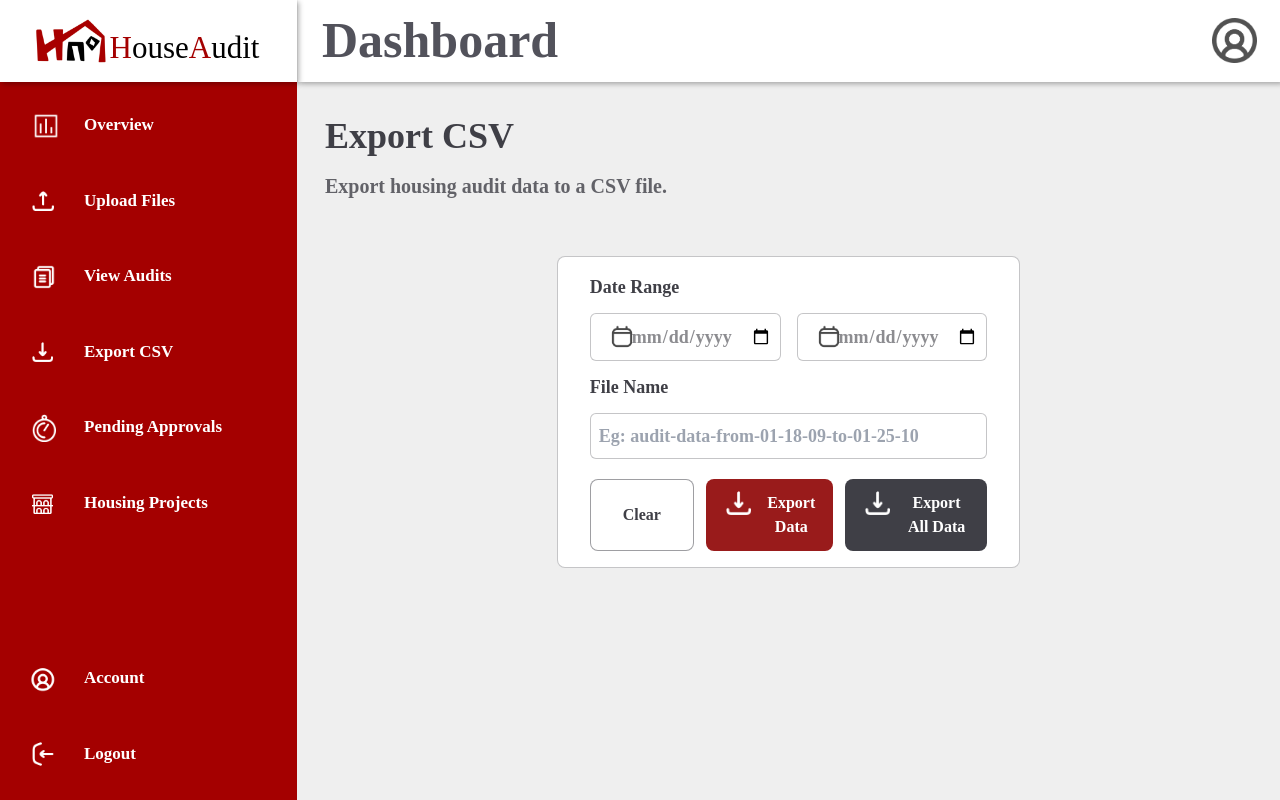
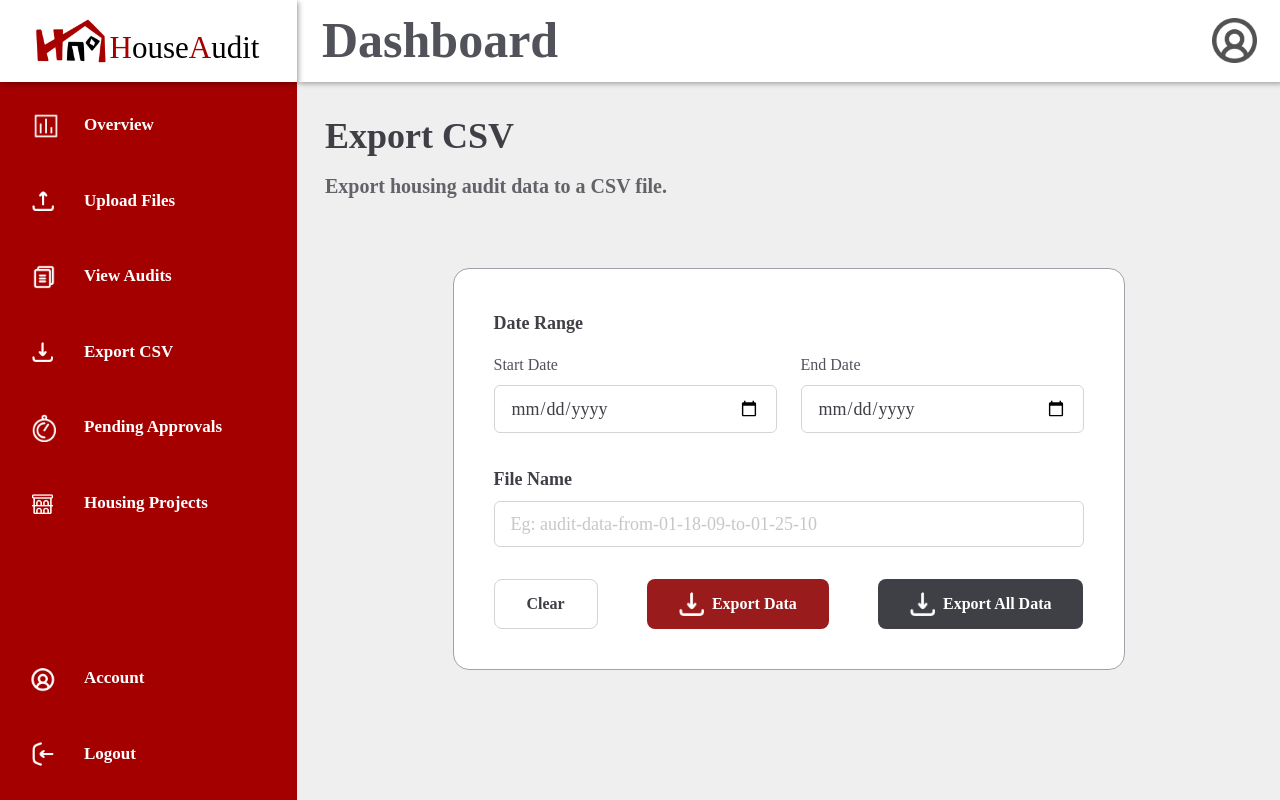
Before and after one commit to HousingAssembly/Audit-Team, a React (Create React App) app in the folder frontend/: page /dashboard/export in a window 1280 px wide. Shown: the top 800 px of the page. Built offline with nearby package versions, Linux system fonts and the light colour scheme; sample sign-in values are in the browser's storage.

Commit message:
Fixed extra calendar icon bug + made date range section more intuitive

```diff
--- a/frontend/src/components/dashboard/ExportCSV.jsx
+++ b/frontend/src/components/dashboard/ExportCSV.jsx
@@ -86,70 +86,66 @@ export default function ExportCSV() {
       <div className="text-zinc-700/80 text-xl font-bold py-2">
         Export housing audit data to a CSV file.
       </div>
-      <div className="flex justify-center h-screen">
-        <div className="flex flex-col items-center space-y-4 py-12 w-1/2">
-          <div className="flex flex-col py-4 bg-white rounded-lg justify-center items-start border border-zinc-700/30 w-full">
-            <div className="text-zinc-700 font-bold text-lg px-8">Date Range</div>
-            <div className="w-full px-8">
-              <div className="grid grid-cols-2 gap-4 w-full">
-                <div className="relative w-full">
-                  <div className="absolute inset-y-0 left-2 flex items-center pl-3 pointer-events-none">
-                    <img src="/calendar.png" alt="Calendar Icon" className="h-6 w-auto object-contain" />
-                  </div>
+      <div className="flex items-center justify-center bg-palette-dashboard mt-[60px]">
+        <div className="flex flex-col items-center justify-center w-full max-w-2xl">
+          <div className="flex flex-col bg-white rounded-2xl border border-zinc-400 w-full px-10 py-10">
+            <div className="mb-8">
+              <div className="text-zinc-700 font-semibold text-lg mb-4">Date Range</div>
+              <div className="grid grid-cols-1 md:grid-cols-2 gap-6">
+                <div className="flex flex-col">
+                  <label className="text-zinc-600 font-medium mb-2" htmlFor="start-date">Start Date</label>
                   <input
+                    id="start-date"
                     type="date"
                     value={startDate}
                     onChange={(e) => setStartDate(e.target.value)}
-                    className="text-zinc-700/60 font-bold border border-zinc-700/30 outline-none rounded-md p-2 pl-10 text-lg my-3 w-full"
+                    className="border border-zinc-300 rounded-md px-4 py-2 text-lg text-zinc-700 focus:ring-2 focus:ring-red-800 outline-none transition w-full"
                   />
                 </div>
-                <div className="relative w-full">
-                  <div className="absolute inset-y-0 left-2 flex items-center pl-3 pointer-events-none">
-                    <img src="/calendar.png" alt="Calendar Icon" className="h-6 w-auto object-contain" />
-                  </div>
+                <div className="flex flex-col">
+                  <label className="text-zinc-600 font-medium mb-2" htmlFor="end-date">End Date</label>
                   <input
+                    id="end-date"
                     type="date"
                     value={endDate}
                     onChange={(e) => setEndDate(e.target.value)}
-                    className="text-zinc-700/60 font-bold border border-zinc-700/30 outline-none rounded-md p-2 pl-10 text-lg my-3 w-full"
+                    className="border border-zinc-300 rounded-md px-4 py-2 text-lg text-zinc-700 focus:ring-2 focus:ring-red-800 outline-none transition w-full"
                   />
                 </div>
               </div>
             </div>
-
-            <div className="text-zinc-700 font-bold text-lg px-8">File Name</div>
-            <div className="px-8 w-full">
+            <div className="mb-8">
+              <label className="text-zinc-700 font-semibold text-lg mb-2 block" htmlFor="file-name">File Name</label>
               <input
+                id="file-name"
                 value={fileName}
                 onChange={(e) => setFileName(e.target.value)}
-                className="text-zinc-700/60 font-bold border border-zinc-700/30 outline-none rounded-md p-2 text-lg my-3 w-full"
+                className="border border-zinc-300 rounded-md px-4 py-2 text-lg text-zinc-700 font-medium w-full placeholder-zinc-400 placeholder:opacity-60 focus:ring-2 focus:ring-red-800 outline-none transition"
                 placeholder="Eg: audit-data-from-01-18-09-to-01-25-10"
               />
             </div>
-
-            <div className="w-full px-8 pt-2 flex flex-col gap-3 md:flex-row md:justify-between">
+            <div className="flex flex-col md:flex-row gap-4 justify-between">
               <button
                 onClick={clearForm}
-                className="bg-white border border-zinc-700/50 px-8 py-3 text-zinc-700 font-bold rounded-lg"
+                className="bg-white border border-zinc-300 px-8 py-3 text-zinc-700 font-bold rounded-lg hover:bg-zinc-50 transition"
               >
                 Clear
               </button>
               <button
                 onClick={exportToCSV}
-                className="flex flex-row space-x-4 px-5 py-3 bg-red-800 text-white font-bold rounded-lg"
+                className="flex items-center justify-center gap-2 px-8 py-3 bg-red-800 text-white font-bold rounded-lg hover:bg-red-900 transition"
               >
                 <img src="/export-csv.png" alt="Export CSV Icon" className="h-6 w-auto object-contain" />
-                <div>Export Data</div>
+                Export Data
               </button>
               <button
                 onClick={exportAllToCSV}
-                className="flex flex-row space-x-4 px-5 py-3 bg-zinc-700 text-white font-bold rounded-lg"
+                className="flex items-center justify-center gap-2 px-8 py-3 bg-zinc-700 text-white font-bold rounded-lg hover:bg-zinc-800 transition"
               >
                 <img src="/export-csv.png" alt="Export CSV Icon" className="h-6 w-auto object-contain" />
-                <div>Export All Data</div>
+                Export All Data
               </button>
             </div>
-
           </div>
         </div>
       </div>
```
